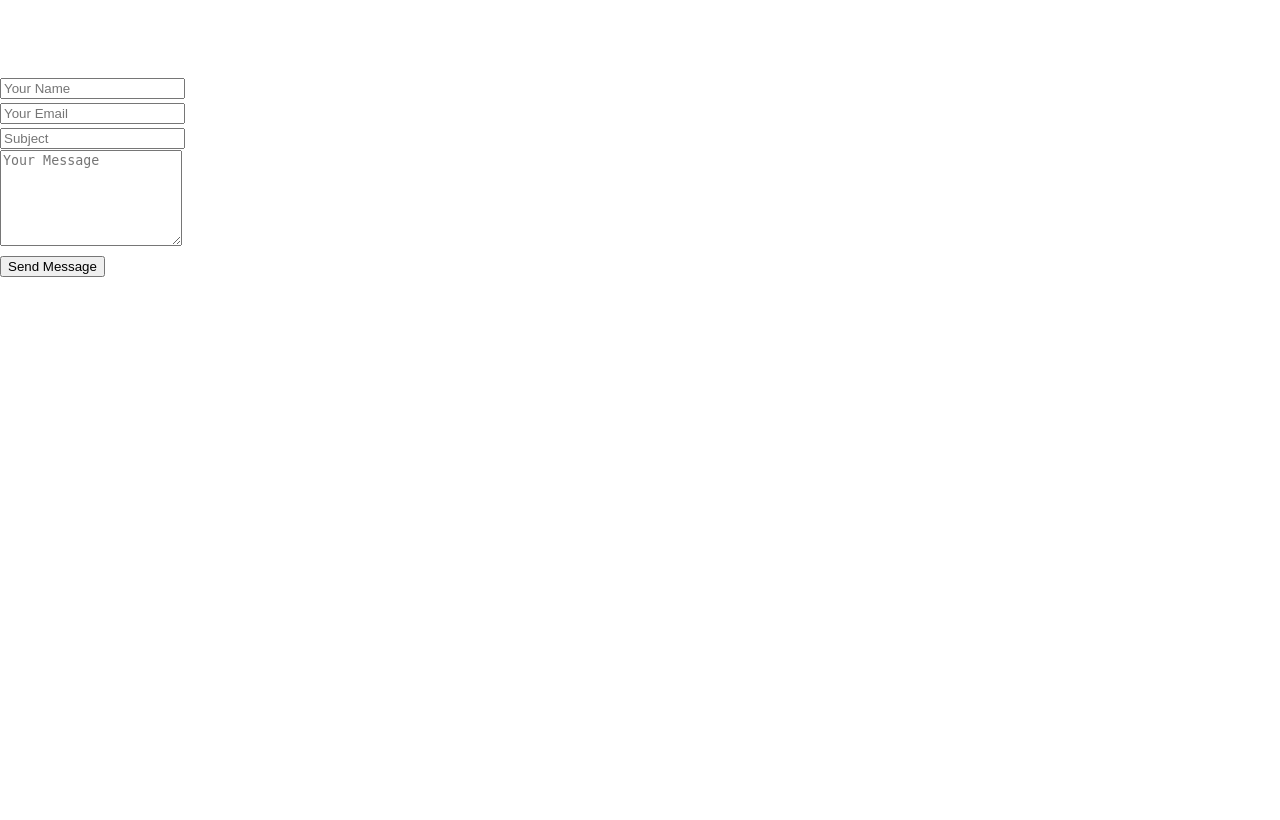
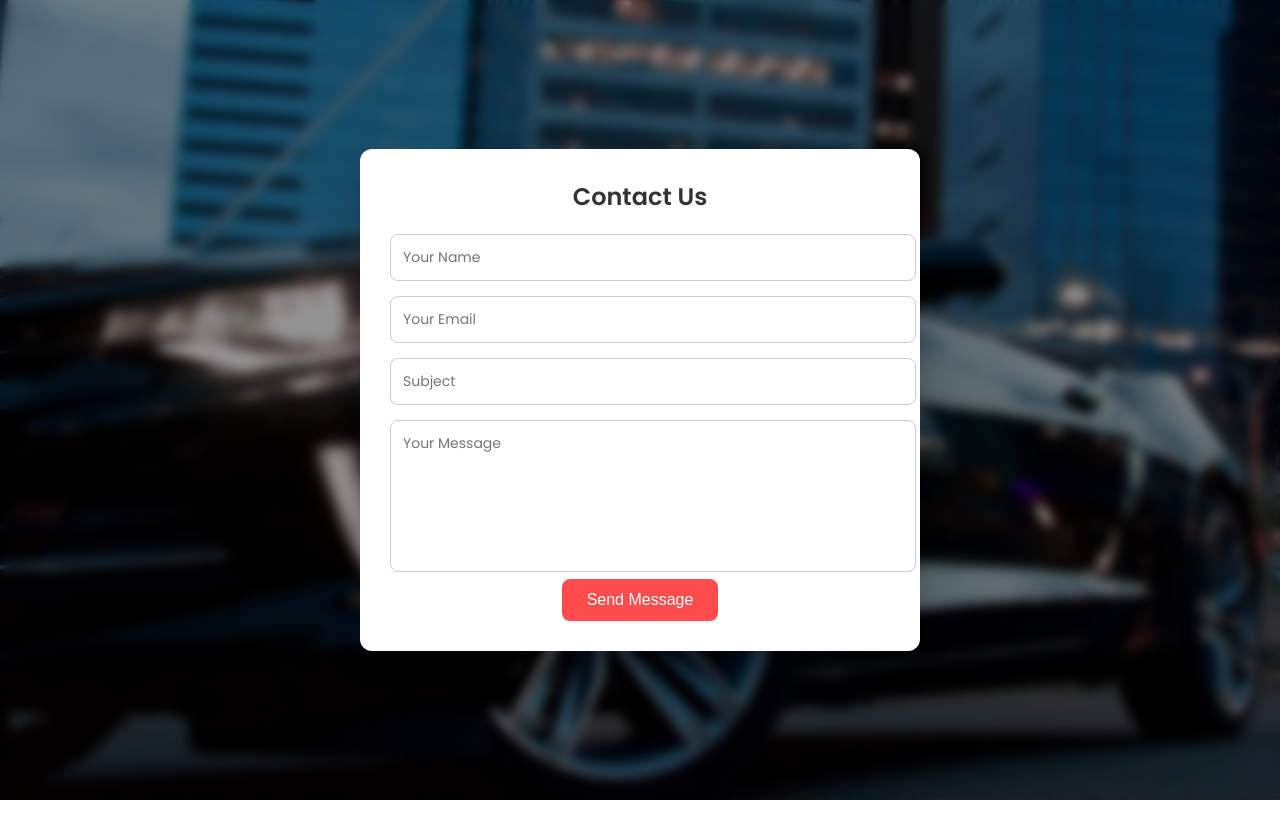
Before and after one commit to bigyan-basnet/demo666, a PHP site: page /contact.php in a window 1280 px wide. Run offline with PHP 8.4, Linux system fonts and the light colour scheme; data that the repository does not hold is empty.

Commit message:
Update contact.php

```diff
--- a/contact.php
+++ b/contact.php
@@ -34,7 +34,95 @@
   <link rel="stylesheet" href="css/contact.css" />
   <link href="https://fonts.googleapis.com/css2?family=Poppins:wght@300;400;600&display=swap" rel="stylesheet">
   <style>
-    /* [same styles from your original code] */
+    body {
+      margin: 0;
+      font-family: 'Poppins', sans-serif;
+      background: #f4f4f4;
+    }
+
+    .main-page {
+      position: relative;
+      height: 100vh;
+      background: url('css/images/bg-1.jpg') no-repeat center center/cover;
+    }
+
+    .main-page::before {
+      content: "";
+      position: absolute;
+      top: 0; left: 0;
+      width: 100%;
+      height: 100%;
+      backdrop-filter: blur(6px);
+      background-color: rgba(0, 0, 0, 0.4);
+    }
+
+    .contact-form {
+      position: absolute;
+      top: 50%;
+      left: 50%;
+      width: 90%;
+      max-width: 500px;
+      transform: translate(-50%, -50%);
+      background: white;
+      border-radius: 12px;
+      box-shadow: 0 8px 30px rgba(0,0,0,0.2);
+      padding: 30px;
+      z-index: 1;
+    }
+
+    .contact-form h2 {
+      margin-top: 0;
+      text-align: center;
+      font-weight: 600;
+      color: #333;
+    }
+
+    .form-group {
+      margin-bottom: 15px;
+    }
+
+    .form-group input,
+    .form-msg-group textarea {
+      width: 100%;
+      padding: 12px;
+      border: 1px solid #ccc;
+      border-radius: 8px;
+      font-size: 14px;
+      font-family: 'Poppins';
+    }
+
+    .form-msg-group textarea {
+      resize: none;
+    }
+
+    .submit-btn {
+      text-align: center;
+    }
+
+    .sub-btn {
+      padding: 12px 25px;
+      font-size: 16px;
+      background-color: #ff4d4d;
+      color: white;
+      border: none;
+      border-radius: 8px;
+      cursor: pointer;
+      transition: background 0.3s ease;
+    }
+
+    .sub-btn:hover {
+      background-color: #e03c3c;
+    }
+
+    @media (max-width: 600px) {
+      .contact-form {
+        padding: 20px;
+      }
+
+      .form-msg-group textarea {
+        height: 120px;
+      }
+    }
   </style>
 </head>
 <body>
```
